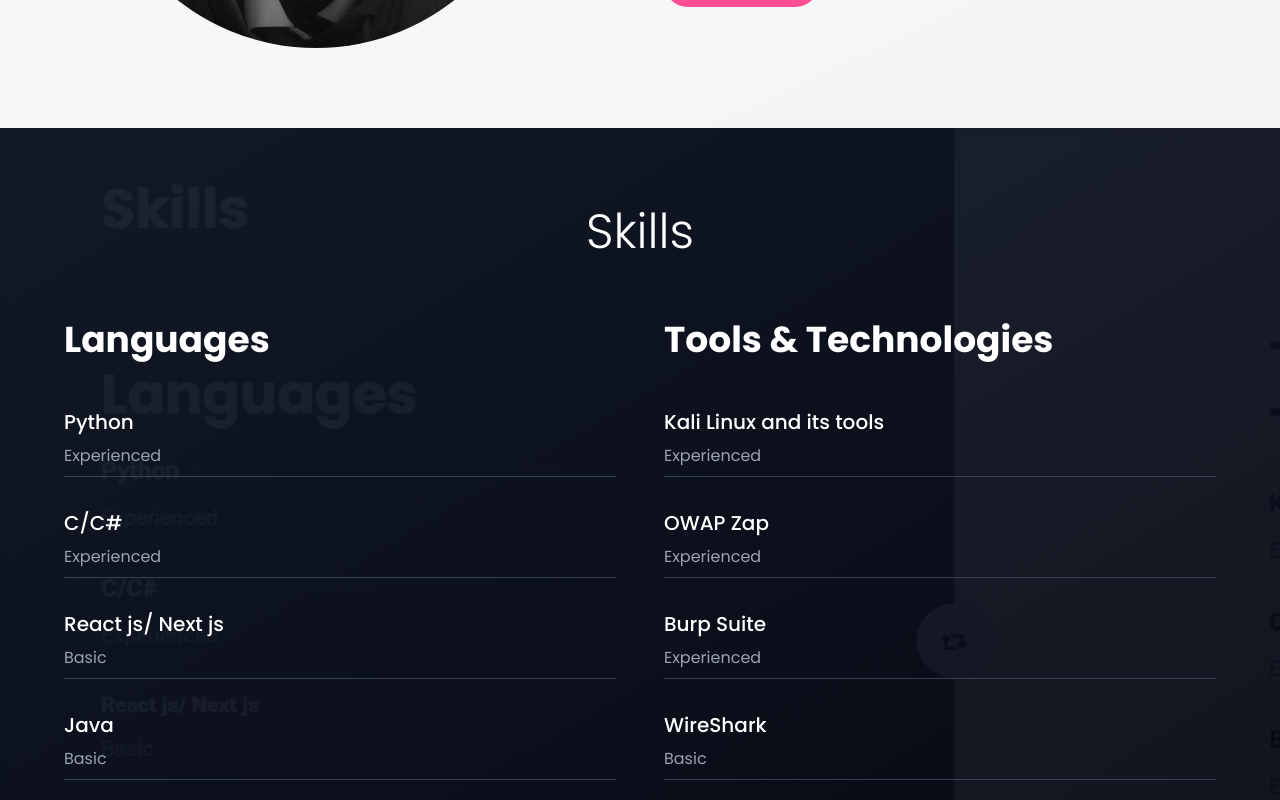
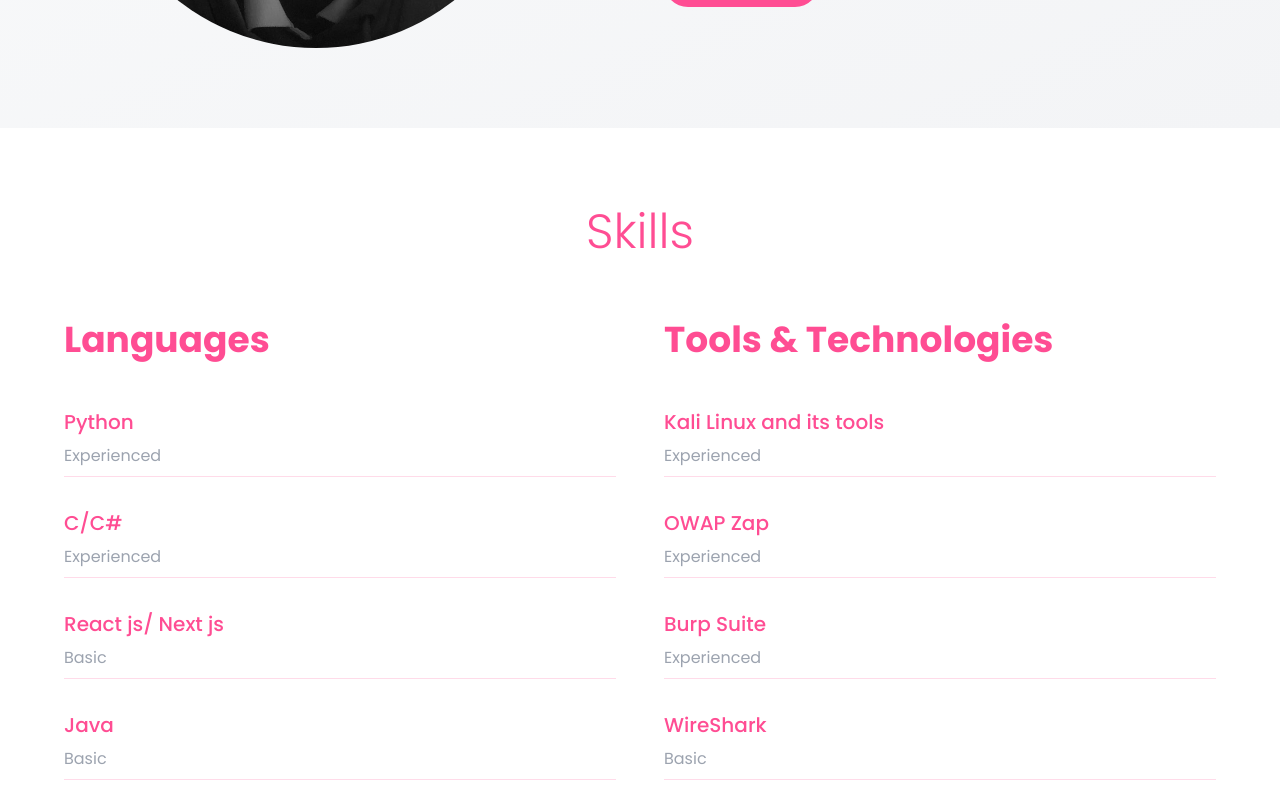
Before and after one commit to Teamd3p/deepratanpara, a React (Vite) app: page / in a window 1280 px wide. Shown: the part 1280-2080 px from the top of the page. Built offline with nearby package versions, Linux system fonts and the light colour scheme.

Commit message:
Remove background from skills section
Updated the Skills component to remove the background image and ensure it matches the overall theme of the application.
[skip gpt_engineer]

```diff
--- a/src/components/Skills.tsx
+++ b/src/components/Skills.tsx
@@ -1,24 +1,23 @@
 const SkillItem = ({ title, level }: { title: string; level: string }) => (
   <div className="mb-8">
-    <h3 className="text-xl font-medium mb-2 text-white">{title}</h3>
+    <h3 className="text-xl font-medium mb-2 text-primary">{title}</h3>
     <p className="text-gray-400">{level}</p>
-    <div className="mt-2 h-[1px] bg-gray-700"></div>
+    <div className="mt-2 h-[1px] bg-primary/20"></div>
   </div>
 );
 
 const Skills = () => {
   return (
-    <section id="skills" className="py-20 bg-gradient-to-br from-gray-900 to-gray-950 text-white relative overflow-hidden">
-      <div className="absolute inset-0 bg-[url('/lovable-uploads/980b57a4-4b37-4f7e-b1e0-18cc4ce7d380.png')] opacity-5"></div>
+    <section id="skills" className="py-20 bg-background text-white relative overflow-hidden">
       <div className="container mx-auto px-4 relative z-10">
         <div className="text-center mb-16">
-          <h2 className="text-5xl font-light mb-4 text-white">Skills</h2>
+          <h2 className="text-5xl font-light mb-4 text-primary">Skills</h2>
         </div>
 
         <div className="grid md:grid-cols-2 gap-12 max-w-6xl mx-auto">
           <div className="space-y-8">
             <div>
-              <h2 className="text-4xl font-bold mb-12 text-white">Languages</h2>
+              <h2 className="text-4xl font-bold mb-12 text-primary">Languages</h2>
               <div>
                 <SkillItem title="Python" level="Experienced" />
                 <SkillItem title="C/C#" level="Experienced" />
@@ -30,7 +29,7 @@ const Skills = () => {
 
           <div className="space-y-8">
             <div>
-              <h2 className="text-4xl font-bold mb-12 text-white">Tools & Technologies</h2>
+              <h2 className="text-4xl font-bold mb-12 text-primary">Tools & Technologies</h2>
               <div>
                 <SkillItem title="Kali Linux and its tools" level="Experienced" />
                 <SkillItem title="OWAP Zap" level="Experienced" />
```
